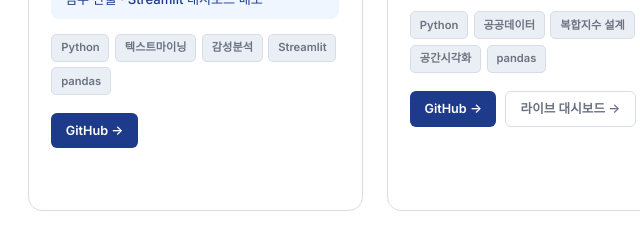
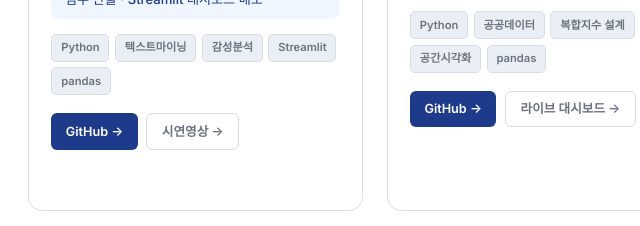
Before and after one commit to seulgi525/seulgi525.github.io, a plain HTML site: page index.html in a window 1280 px wide. Shown: the part 3814-4040 px from the top of the page, 86-726 px from the left. Drawn offline with Linux system fonts and the light colour scheme.

Commit message:
Add link to 시연영상 in project links

```diff
--- a/index.html
+++ b/index.html
@@ -703,6 +703,7 @@
           </div>
           <div class="project-links">
             <a href="https://github.com/seulgi525/job-support-service" target="_blank" class="btn-sm btn-sm-primary">GitHub →</a>
+            <a href="videos/시연영상.mp4" target="_blank" class="btn-sm btn-sm-outline">시연영상 →</a>
           </div>
         </div>
       </div>
```
